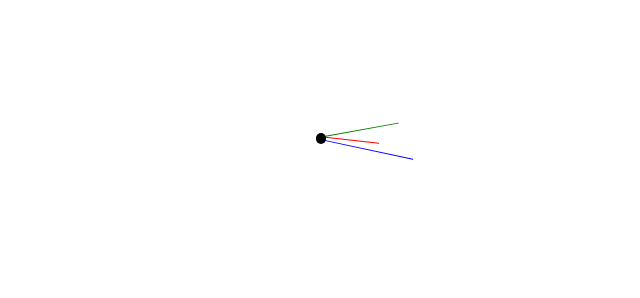
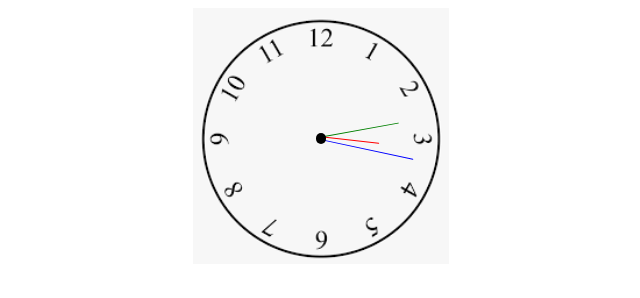
Before and after one commit to SkyWalkerPS/Analogue-Clock, a plain HTML site: page index.html in a window 1280 px wide. Shown: the whole page, without its empty margins (319-959 px from the left). Drawn offline with Linux system fonts and the light colour scheme; the site is published under a folder, as on GitHub Pages, so addresses that start at the root find nothing.

Commit message:
Update style.css

```diff
--- a/style.css
+++ b/style.css
@@ -3,7 +3,7 @@
     position: relative;
     height: 20vw;
     width: 20vw;
-    background: url(/clock-face.png) no-repeat;
+    background: url(clock-face.png) no-repeat;
     background-size: 100%;
 }
 
```
